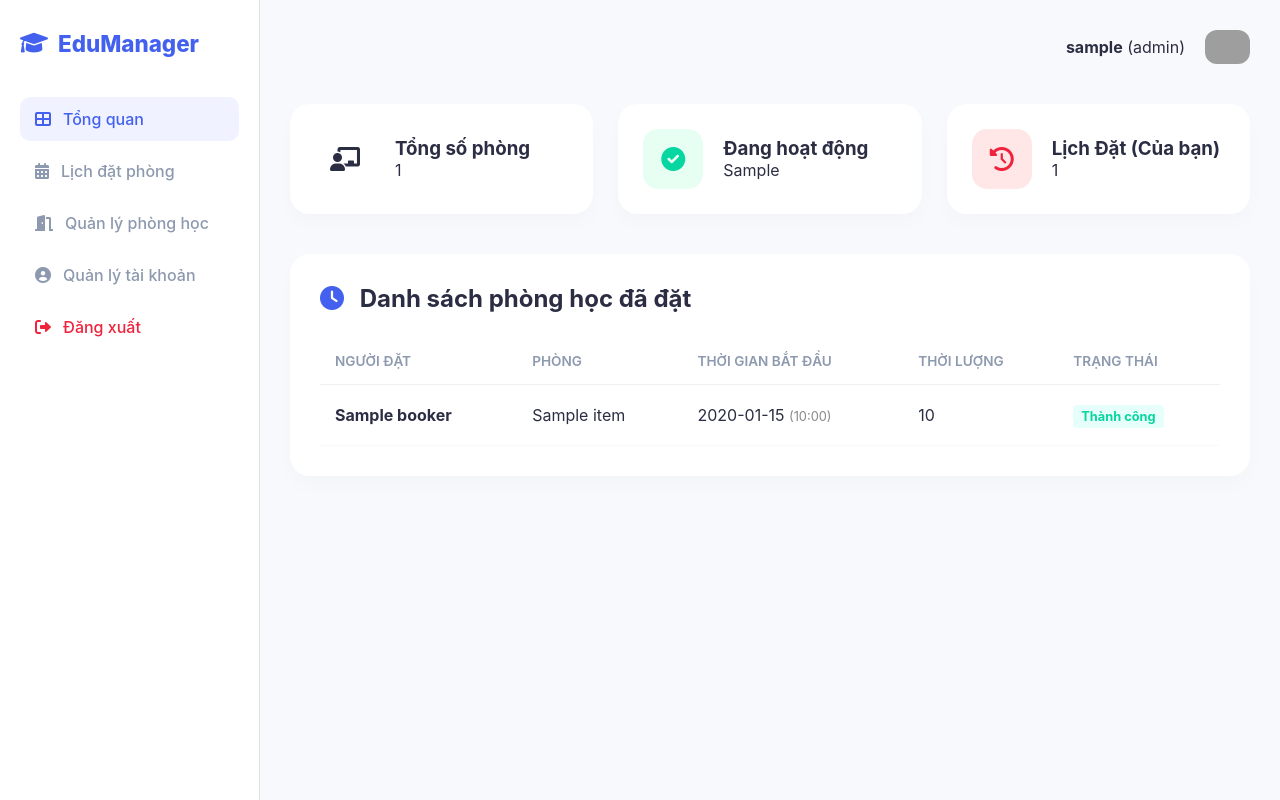
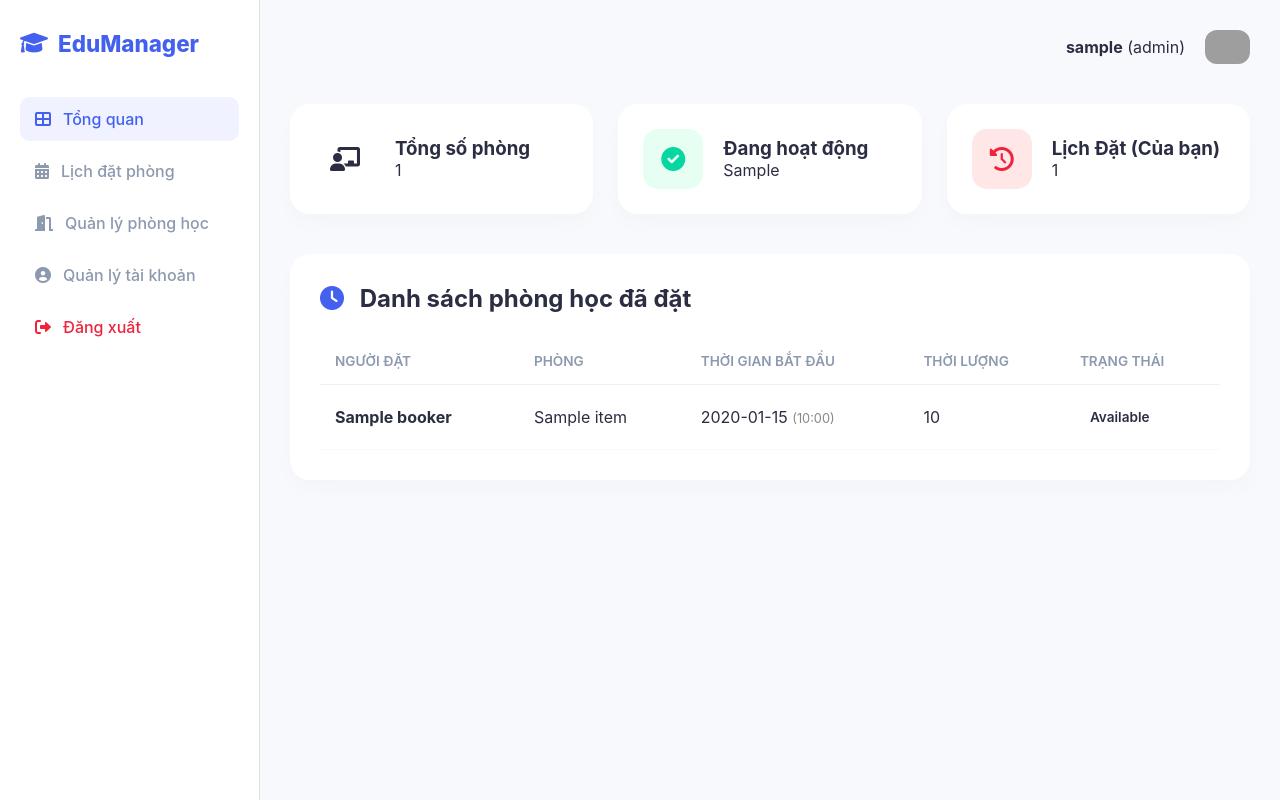
Before and after one commit to phamhoangbach1110/cnpm, a FastAPI app: template templates/index.html in a window 1280 px wide. Run offline with FastAPI, Linux system fonts and the light colour scheme; the template is opened without the code that fills it: most values are stand-ins (such as "Sample title", 1, 10 or a date in 2020); grey boxes are pictures that could not be loaded.

Commit message:
Initial commit

```diff
--- a/static/style.css
+++ b/static/style.css
@@ -507,3 +507,23 @@ table td { padding: 20px 15px; border-bottom: 1px solid #f8f9fa; }
 .booking-bar.confirmed {
     background: linear-gradient(135deg, #4361ee, #3a0ca3);
 }
+
+.status-badge {
+    padding: 4px 10px;
+    border-radius: 12px;
+    font-size: 0.85rem;
+    font-weight: 600;
+    display: inline-block;
+}
+
+/* Pending – VÀNG */
+.status-badge.pending {
+    background-color: #fff3cd;
+    color: #856404;
+}
+
+/* Confirmed – XANH */
+.status-badge.confirmed {
+    background-color: #e7f1ff;
+    color: #1c5fd4;
+}
--- a/templates/index.html
+++ b/templates/index.html
@@ -4,7 +4,7 @@
     <meta charset="UTF-8">
     <meta name="viewport" content="width=device-width, initial-scale=1.0">
     <title>Hệ Thống Quản Lý Lớp Học</title>
-    <link rel="stylesheet" href="/static/style.css">
+    <link rel="stylesheet" href="/static/style.css?v1.3">
     <link rel="stylesheet" href="https://cdnjs.cloudflare.com/ajax/libs/font-awesome/6.0.0/css/all.min.css">
 </head>
 <body>
@@ -103,7 +103,7 @@
                                 </td>
                                 <td>{{ item.duration }}</td>
                                 <td>
-                                    <span style="background:#e6fffa; color:#06d6a0; padding:4px 8px; border-radius:4px; font-weight:bold; font-size:0.8rem;">Thành công</span>
+                                    <span class="status-badge {{ item.status | lower }}">{{ item.status }}</span>
                                 </td>
                             </tr>
                             {% else %}
--- a/templates/profile.html
+++ b/templates/profile.html
@@ -3,7 +3,7 @@
 <head>
     <meta charset="UTF-8">
     <title>Quản lý tài khoản - EduManager</title>
-    <link rel="stylesheet" href="/static/style.css">
+    <link rel="stylesheet" href="/static/style.css?v1.3">
     <link rel="stylesheet" href="https://cdnjs.cloudflare.com/ajax/libs/font-awesome/6.0.0/css/all.min.css">
     <script src="https://cdn.jsdelivr.net/npm/sweetalert2@11"></script>
     <style>
@@ -140,7 +140,7 @@
                                 </td>
                                 <td>{{ item.start_time }}</td>
                                 <td>{{ item.duration }}</td>
-                                <td><span style="color: #06d6a0; font-weight: bold; font-size: 0.85rem;">{{ item.status }}</span></td>
+                                <td><span class="status-badge {{ item.status | lower }}">{{ item.status }}</span></td>
                             </tr>
                             {% else %}
                             <tr>
```
Also changed, not shown: database.db.
